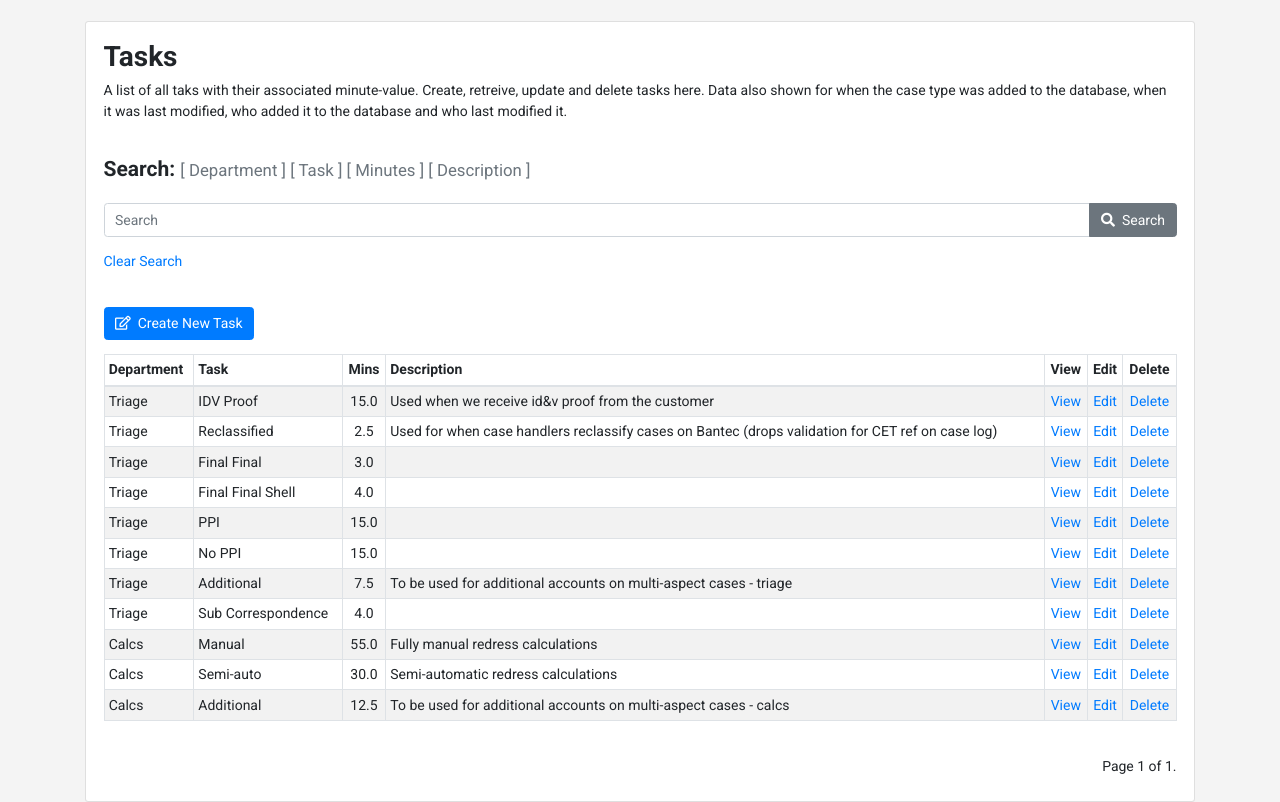
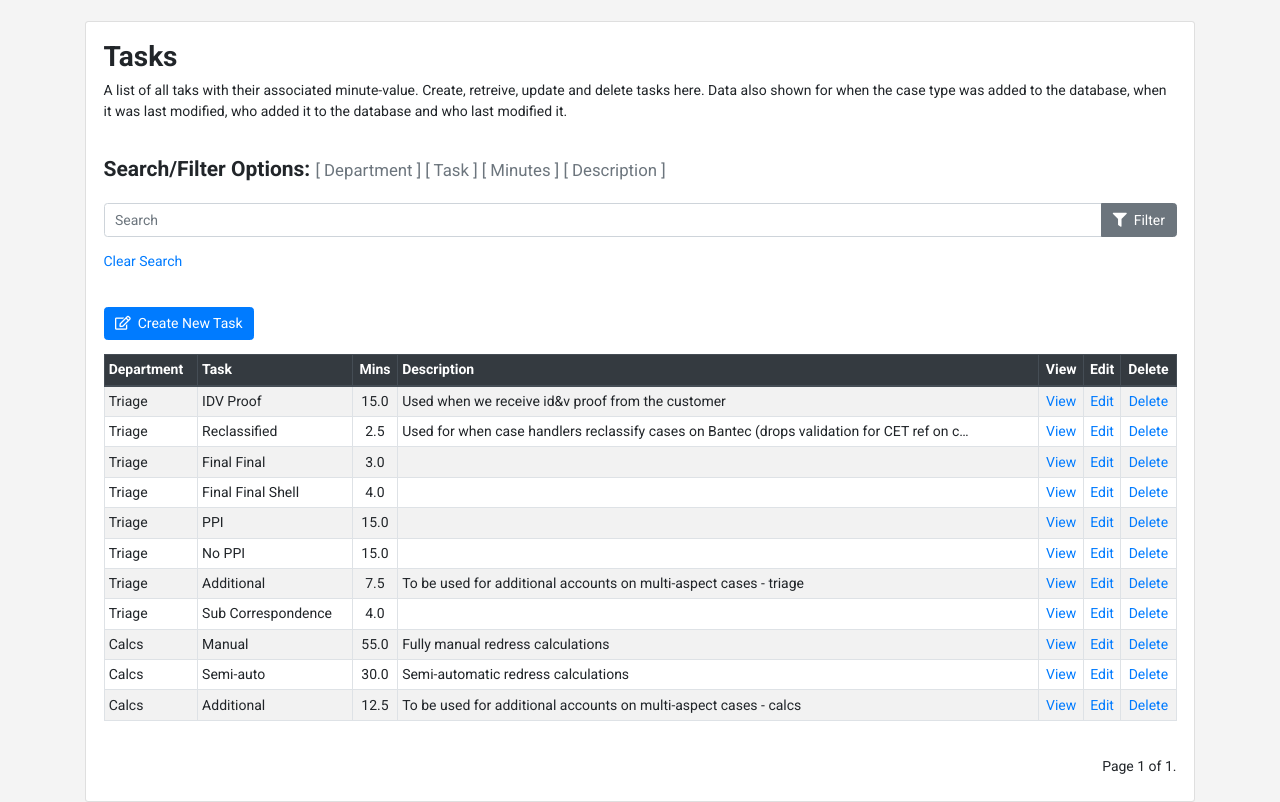
Before and after one commit to mjarvis9541/case-manager, a Django app: page /case-type-list/ in a window 1280 px wide. Shown: the part 49-851 px from the top of the page. Run offline with Django 3.2, Linux system fonts and the light colour scheme; data comes from the database, SQL or seed files in the repository; both versions use the stored data as it was after the commit; parts of the project's set-up code (start-up, migrations or seed data) failed here and were passed over; some libraries are stand-ins or nearby versions.

```diff
--- a/staff_manager/productivity/forms.py
+++ b/staff_manager/productivity/forms.py
@@ -38,7 +38,7 @@ class TriageCaseCreate(forms.ModelForm):
         if not case_ref.upper().startswith('CET') and not str(case_type) == 'Reclassified':
             raise forms.ValidationError('Please enter a valid CET Reference.')
 
-        if Case.objects.filter(user=self.user, date=self.date, case_ref=case_ref).exists():
+        if Case.objects.filter(user=self.user, date=self.date, case_ref=case_ref).exists()  and not str(case_type) == 'Additional':
             raise forms.ValidationError('You have already logged a case with this reference today.')
 
         return case_ref.upper()
--- a/staff_manager/templates/productivity/casetype_list.html
+++ b/staff_manager/templates/productivity/casetype_list.html
@@ -8,14 +8,14 @@
             also shown for when the case type was added to the database, when it was last modified, who added it to
             the database and who last modified it.</p>
         <br>
-        <h2>Search: <small class=text-muted>[ Department ] [ Task ] [ Minutes ] [ Description ]</small> </h2>
+        <h2>Search/Filter Options: <small class=text-muted>[ Department ] [ Task ] [ Minutes ] [ Description ]</small> </h2>
         <!-- SEARCH BAR -->
         <form>
             <div class="input-group mt-4 mb-3">
                 <input type="search" name="q" class="form-control" placeholder="Search" value="{{ request.GET.q }}"
                     aria-label="Seach" aria-describedby="basic-addon2">
                 <div class="input-group-append">
-                    <button class="btn btn-secondary" type="submit"><i class="fas fa-search mr-2"></i>Search</button>
+                    <button class="btn btn-secondary" type="submit"><i class="fas fa-filter mr-2"></i>Filter</button>
                 </div>
             </div>
         </form>
@@ -27,7 +27,7 @@
 
         <div class="table-responsive">
             <table class="table table-sm table-hover text-nowrap table-bordered table-striped">
-                <thead class="">
+                <thead class="thead-dark">
                     <tr>
                         <th>Department</th>
                         <th>Task</th>
@@ -48,7 +48,7 @@
                         <td>{{ object.department.name }}</td>
                         <td>{{ object.name }}</td>
                         <td class="text-center">{{ object.minutes }}</td>
-                        <td>{% if object.description %}{{ object.description }}{% else %}{% endif %}
+                        <td>{% if object.description %}{{ object.description|truncatechars:"90" }}{% else %}{% endif %}
                         </td>
                         <!-- <td>{{ object.date_created }}</td>
                     <td>{{ object.date_modified}}</td>
--- a/staff_manager/templates/productivity/full_case_list.html
+++ b/staff_manager/templates/productivity/full_case_list.html
@@ -37,7 +37,7 @@
         </form>
 
         <div class="mb-4">
-            <a href="{% url 'prod:full-case-list' %}">Clear Search</a>
+            <a href="{% url 'prod:full-case-list' %}">Clear Filter</a>
         </div>
         <br>
         <div class="table-responsive">
--- a/staff_manager/templates/productivity/team_list.html
+++ b/staff_manager/templates/productivity/team_list.html
@@ -26,7 +26,7 @@
 
                 <div class="table-responsive">
                     <table class="table table-sm table-bordered text-nowrap table-hover table-striped">
-                        <thead class="text-nowrap ">
+                        <thead class="text-nowrap thead-dark ">
                             <tr>
                                 <th colspan="5">Staff Info</th>
                                 <th colspan="8">Production</th>
@@ -52,7 +52,7 @@
                                 <th class="text-center">Sat</th>
                                 <th class="text-center">Sun</th>
                                 <th class="text-center">Total</th>
-                                <th>Last Log In</th>
+                                <th>Log In Time</th>
                                 <th>Log Out</th>
                                 <th>Last Case Ref</th>
                                 <th>Last Case Time</th>
```
Also changed, not shown: db.sqlite3.
